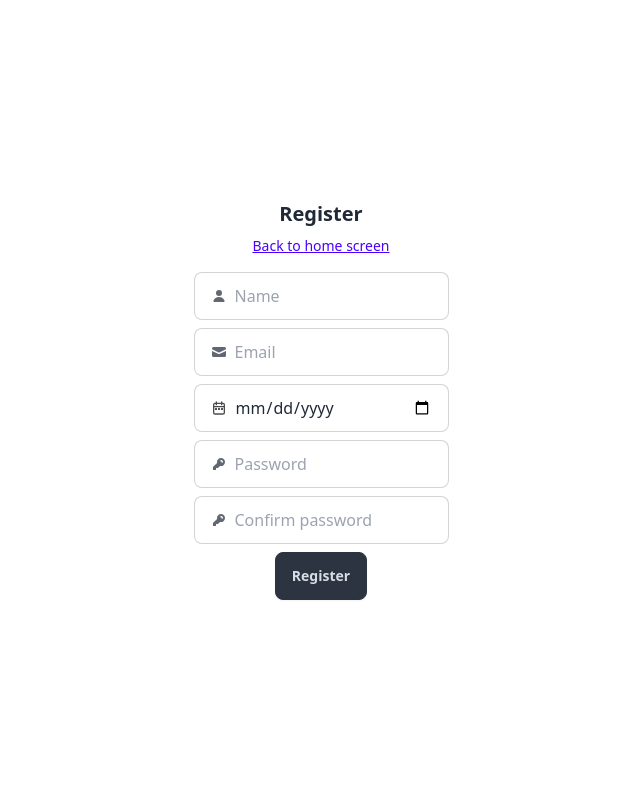
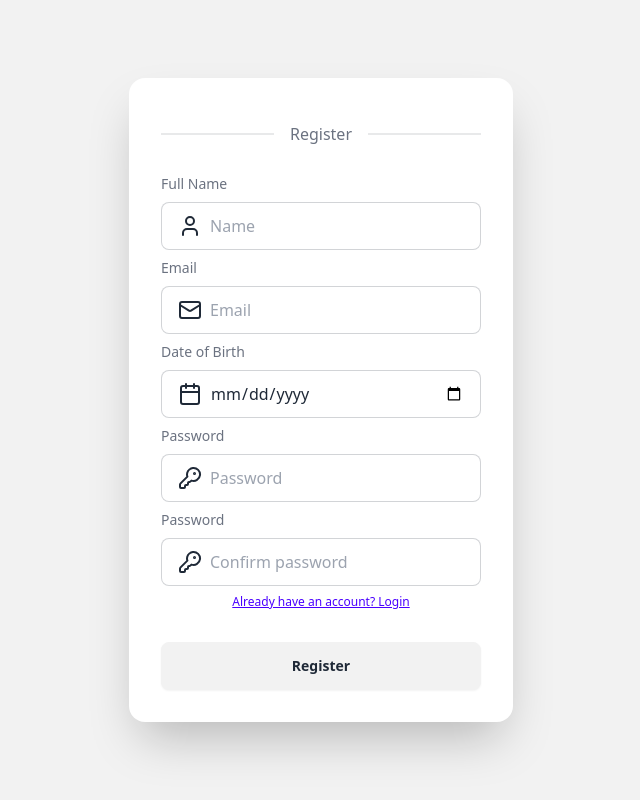
Before and after one commit to kdVincler/webProg_CWGroup, a Django app: page /register/ in a window 1280 px wide. Shown: the whole page, without its empty margins (319-959 px from the left). Run offline with Django 3.2, Linux system fonts and the light colour scheme; some libraries are stand-ins or nearby versions.

Commit message:
Nicened up the forms. Fixed #12

```diff
--- a/api/templates/api/spa/register.html
+++ b/api/templates/api/spa/register.html
@@ -1,9 +1,9 @@
 <!DOCTYPE html>
 <html lang="en">
 <head>
-    <meta charset="UTF-8" />
-    <link rel="icon" type="image/svg+xml" href="/static/api/spa/vite.svg" />
-    <meta name="viewport" content="width=device-width, initial-scale=1.0" />
+    <meta charset="UTF-8"/>
+    <link rel="icon" type="image/svg+xml" href="/static/api/spa/vite.svg"/>
+    <meta name="viewport" content="width=device-width, initial-scale=1.0"/>
     <title>ECS639 Web Programming - Group CW Template</title>
     <link
             href="https://cdn.jsdelivr.net/npm/daisyui@4.12.19/dist/full.min.css"
@@ -14,27 +14,25 @@
 </head>
 
 <body>
+<div class="hero bg-base-200 min-h-screen">
+    <div class="hero-content ">
+        <div class="card bg-base-100 w-full max-w-sm shrink-0 shadow-2xl min-w-[30vw]">
             <form
                     method="POST"
                     action="/register/"
-      class="flex flex-col justify-center items-center h-screen w-screen gap-2"
+                    class="card-body flex flex-col justify-center items-center gap-2"
             >
                 {% csrf_token %}
-      <label class="text-xl font-extrabold"> Register </label>
-      <a href="http://localhost:5173/" class="text-sm btn-link">
-        Back to home screen
-      </a>
+                <label class="divider text-gray-500"> Register </label>
                 <p class="text-lg font-bold text-red-500">{{ error }}</p>
-      <label class="input input-bordered flex items-center gap-2">
-        <svg
-          xmlns="http://www.w3.org/2000/svg"
-          viewBox="0 0 16 16"
-          fill="currentColor"
-          class="h-4 w-4 opacity-70"
-        >
-          <path
-            d="M8 8a3 3 0 1 0 0-6 3 3 0 0 0 0 6ZM12.735 14c.618 0 1.093-.561.872-1.139a6.002 6.002 0 0 0-11.215 0c-.22.578.254 1.139.872 1.139h9.47Z"
-          />
+                <label for="name" class="text-sm text-gray-500 w-full text-left">Full Name</label>
+
+                <div class="input input-bordered flex items-center gap-2 w-full">
+                    <svg xmlns="http://www.w3.org/2000/svg" width="24" height="24" viewBox="0 0 24 24" fill="none"
+                         stroke="currentColor" stroke-width="2" stroke-linecap="round" stroke-linejoin="round"
+                         class="lucide lucide-user">
+                        <path d="M19 21v-2a4 4 0 0 0-4-4H9a4 4 0 0 0-4 4v2"/>
+                        <circle cx="12" cy="7" r="4"/>
                     </svg>
                     <input
                             type="text"
@@ -42,20 +40,14 @@
                             placeholder="Name"
                             name="name"
                     />
-      </label>
-      <label class="input input-bordered flex items-center gap-2">
-        <svg
-          xmlns="http://www.w3.org/2000/svg"
-          viewBox="0 0 16 16"
-          fill="currentColor"
-          class="h-4 w-4 opacity-70"
-        >
-          <path
-            d="M2.5 3A1.5 1.5 0 0 0 1 4.5v.793c.026.009.051.02.076.032L7.674 8.51c.206.1.446.1.652 0l6.598-3.185A.755.755 0 0 1 15 5.293V4.5A1.5 1.5 0 0 0 13.5 3h-11Z"
-          />
-          <path
-            d="M15 6.954 8.978 9.86a2.25 2.25 0 0 1-1.956 0L1 6.954V11.5A1.5 1.5 0 0 0 2.5 13h11a1.5 1.5 0 0 0 1.5-1.5V6.954Z"
-          />
+                </div>
+                <label for="email" class="text-sm text-gray-500 w-full text-left">Email</label>
+                <div class="input input-bordered flex items-center gap-2 w-full">
+                    <svg xmlns="http://www.w3.org/2000/svg" width="24" height="24" viewBox="0 0 24 24" fill="none"
+                         stroke="currentColor" stroke-width="2" stroke-linecap="round" stroke-linejoin="round"
+                         class="lucide lucide-mail">
+                        <rect width="20" height="16" x="2" y="4" rx="2"/>
+                        <path d="m22 7-8.97 5.7a1.94 1.94 0 0 1-2.06 0L2 7"/>
                     </svg>
                     <input
                             type="email"
@@ -63,67 +55,26 @@
                             placeholder="Email"
                             name="email"
                     />
-      </label>
-      <label class="input input-bordered flex items-center gap-2">
-        <svg
-          xmlns="http://www.w3.org/2000/svg"
-          viewBox="0 0 24 24"
-          fill="none"
-          class="h-4 w-4 opacity-70"
-        >
-          <g id="SVGRepo_bgCarrier" stroke-width="0"></g>
-          <g
-            id="SVGRepo_tracerCarrier"
-            stroke-linecap="round"
-            stroke-linejoin="round"
-          ></g>
-          <g id="SVGRepo_iconCarrier">
-            <path
-              d="M20 10V7C20 5.89543 19.1046 5 18 5H6C4.89543 5 4 5.89543 4 7V10M20 10V19C20 20.1046 19.1046 21 18 21H6C4.89543 21 4 20.1046 4 19V10M20 10H4M8 3V7M16 3V7"
-              stroke="#000000"
-              stroke-width="2"
-              stroke-linecap="round"
-            ></path>
-            <rect
-              x="6"
-              y="12"
-              width="3"
-              height="3"
-              rx="0.5"
-              fill="#000000"
-            ></rect>
-            <rect
-              x="10.5"
-              y="12"
-              width="3"
-              height="3"
-              rx="0.5"
-              fill="#000000"
-            ></rect>
-            <rect
-              x="15"
-              y="12"
-              width="3"
-              height="3"
-              rx="0.5"
-              fill="#000000"
-            ></rect>
-          </g>
+                </div>
+                <label for="pw" class="text-sm text-gray-500 w-full text-left">Date of Birth</label>
+                <div class="input input-bordered flex items-center gap-2 w-full">
+                    <svg xmlns="http://www.w3.org/2000/svg" width="24" height="24" viewBox="0 0 24 24" fill="none"
+                         stroke="currentColor" stroke-width="2" stroke-linecap="round" stroke-linejoin="round"
+                         class="lucide lucide-calendar">
+                        <path d="M8 2v4"/>
+                        <path d="M16 2v4"/>
+                        <rect width="18" height="18" x="3" y="4" rx="2"/>
+                        <path d="M3 10h18"/>
                     </svg>
-        <input type="date" class="grow w-[197px]" name="dob" />
-      </label>
-      <label class="input input-bordered flex items-center gap-2">
-        <svg
-          xmlns="http://www.w3.org/2000/svg"
-          viewBox="0 0 16 16"
-          fill="currentColor"
-          class="h-4 w-4 opacity-70"
-        >
-          <path
-            fill-rule="evenodd"
-            d="M14 6a4 4 0 0 1-4.899 3.899l-1.955 1.955a.5.5 0 0 1-.353.146H5v1.5a.5.5 0 0 1-.5.5h-2a.5.5 0 0 1-.5-.5v-2.293a.5.5 0 0 1 .146-.353l3.955-3.955A4 4 0 1 1 14 6Zm-4-2a.75.75 0 0 0 0 1.5.5.5 0 0 1 .5.5.75.75 0 0 0 1.5 0 2 2 0 0 0-2-2Z"
-            clip-rule="evenodd"
-          />
+                    <input type="date" class="grow w-[197px]" name="dob"/>
+                </div>
+                <label for="pw" class="text-sm text-gray-500 w-full text-left">Password</label>
+                <div class="input input-bordered flex items-center gap-2 w-full">
+                    <svg xmlns="http://www.w3.org/2000/svg" width="24" height="24" viewBox="0 0 24 24" fill="none"
+                         stroke="currentColor" stroke-width="2" stroke-linecap="round" stroke-linejoin="round"
+                         class="lucide lucide-key-round">
+                        <path d="M2.586 17.414A2 2 0 0 0 2 18.828V21a1 1 0 0 0 1 1h3a1 1 0 0 0 1-1v-1a1 1 0 0 1 1-1h1a1 1 0 0 0 1-1v-1a1 1 0 0 1 1-1h.172a2 2 0 0 0 1.414-.586l.814-.814a6.5 6.5 0 1 0-4-4z"/>
+                        <circle cx="16.5" cy="7.5" r=".5" fill="currentColor"/>
                     </svg>
                     <input
                             type="password"
@@ -131,19 +82,14 @@
                             placeholder="Password"
                             name="pw"
                     />
-      </label>
-      <label class="input input-bordered flex items-center gap-2">
-        <svg
-          xmlns="http://www.w3.org/2000/svg"
-          viewBox="0 0 16 16"
-          fill="currentColor"
-          class="h-4 w-4 opacity-70"
-        >
-          <path
-            fill-rule="evenodd"
-            d="M14 6a4 4 0 0 1-4.899 3.899l-1.955 1.955a.5.5 0 0 1-.353.146H5v1.5a.5.5 0 0 1-.5.5h-2a.5.5 0 0 1-.5-.5v-2.293a.5.5 0 0 1 .146-.353l3.955-3.955A4 4 0 1 1 14 6Zm-4-2a.75.75 0 0 0 0 1.5.5.5 0 0 1 .5.5.75.75 0 0 0 1.5 0 2 2 0 0 0-2-2Z"
-            clip-rule="evenodd"
-          />
+                </div>
+                <label for="cpw" class="text-sm text-gray-500 w-full text-left">Password</label>
+                <div class="input input-bordered flex items-center gap-2 w-full">
+                    <svg xmlns="http://www.w3.org/2000/svg" width="24" height="24" viewBox="0 0 24 24" fill="none"
+                         stroke="currentColor" stroke-width="2" stroke-linecap="round" stroke-linejoin="round"
+                         class="lucide lucide-key-round">
+                        <path d="M2.586 17.414A2 2 0 0 0 2 18.828V21a1 1 0 0 0 1 1h3a1 1 0 0 0 1-1v-1a1 1 0 0 1 1-1h1a1 1 0 0 0 1-1v-1a1 1 0 0 1 1-1h.172a2 2 0 0 0 1.414-.586l.814-.814a6.5 6.5 0 1 0-4-4z"/>
+                        <circle cx="16.5" cy="7.5" r=".5" fill="currentColor"/>
                     </svg>
                     <input
                             type="password"
@@ -151,9 +97,15 @@
                             placeholder="Confirm password"
                             name="cpw"
                     />
-      </label>
-      <button type="submit" class="btn btn-md btn-neutral">Register</button>
+                </div>
+                <a href="http://localhost:8000/login/" class="btn-link text-xs mb-4">
+                    Already have an account? Login</a
+                >
+                <button type="submit" class="btn w-full mt-2">Register</button>
             </form>
+        </div>
+    </div>
+</div>
 </body>
 <script>
     // https://codepen.io/diegoleme/pen/qBpyvr
```
Also changed, not shown: api/templates/api/spa/login.html (+38 -43 lines). Lines whose indentation alone changed are shown as unchanged.
